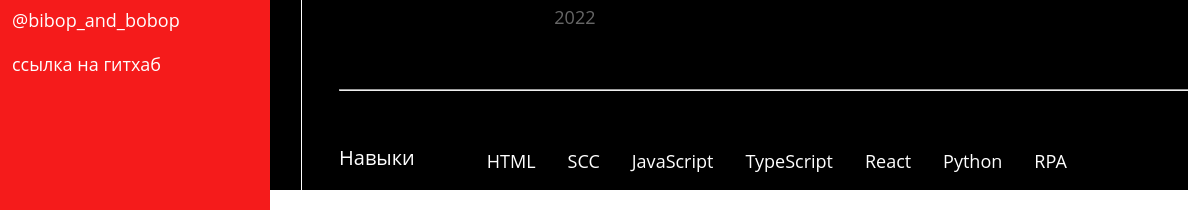
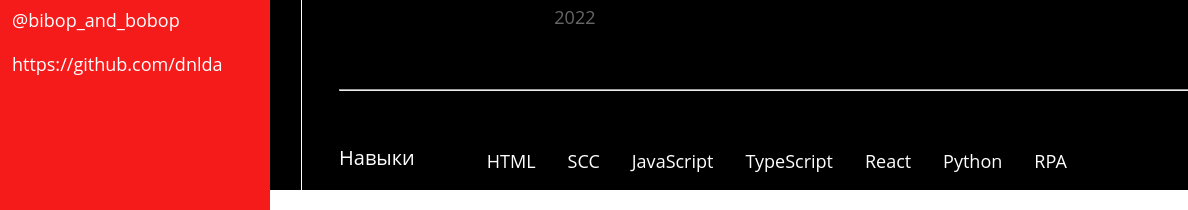
Before and after one commit to dnlda/Resume, a plain HTML site: page index.html in a window 1280 px wide. Shown: the part 610-820 px from the top of the page, 92-1280 px from the left. Drawn offline with nearby package versions, Linux system fonts and the light colour scheme.

Commit message:
Update index.html

```diff
--- a/index.html
+++ b/index.html
@@ -41,7 +41,7 @@ integrity="sha512-1ycn6IcaQQ40/MKBW2W4Rhis/DbILU74C1vSrLJxCq57o941Ym01SwNsOMqvEB
                     </div>
                     <div class="git">
                         <img src="img/git.svg" alt="git-icon" class="git-icon">
-                        <span class="text-main">ссылка на гитхаб</span>
+                        <span class="text-main">https://github.com/dnlda</span>
                     </div>
                 </div>
             </div>
```
